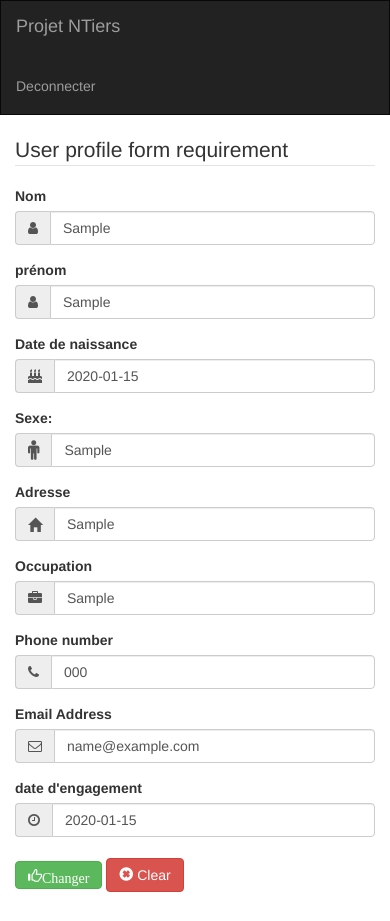
After one commit to Brikc1510/Projet_Ntiers, a PHP site: the page made by GestionInterventions/views/profil_modifier.php in a window 390 px wide. The commit adds this page. Run offline with PHP 8.4, Linux system fonts and the light colour scheme; the visitor is signed in with stand-in values (Sample User, id 1); the template is opened without the code that fills it: most values are stand-ins (such as "Sample title", 1, 10 or a date in 2020); some libraries are stand-ins or nearby versions; some web fonts are replaced.

Commit message:
Ajout d'un Profile d'utilisateur

```diff
--- a/GestionInterventions/views/common/entete.php
+++ b/GestionInterventions/views/common/entete.php
@@ -12,19 +12,21 @@
 
            //Droit pour pompier simple
            case 0:
-           echo '<li><a href="">Profil</a></li>';
+           echo '<li><a href="index.php?c=user&m=information">Profil</a></li>';
            echo '<li><a href="index.php?c=intervention&m=index">Mes Participations</a></li>';
 
           break;
 
           //Droit pour chef de section
           case 2:
+          echo '<li><a href="index.php?c=user&m=information">Profil</a></li>';
           echo '<li><a href="index.php?c=intervention&m=afficher">Saisi Interventions</a></li>';
           echo '<li><a href="index.php?c=intervention&m=index">Mes Interventions</a></li>';
 
           break;
           //Droit pour chef de centre
           case 3:
+          echo '<li><a href="index.php?c=user&m=information">Profil</a></li>';
             echo '<li><a href="index.php?c=intervention&m=afficher">Saisi Interventions</a></li>';
             echo '<li><a href="index.php?c=intervention&m=index">Tous Les Interventions</a></li>';
             echo '<li><a href="index.php?c=intervention&m=listeInterAvalider">Interventions à valider</a></li>';
@@ -32,6 +34,7 @@
           break;
           //Droit pour admin
           case 4:
+          echo '<li><a href="index.php?c=user&m=information">Profil</a></li>';
             echo '<li><a href="index.php?c=intervention&m=afficher">Saisi Interventions</a></li>';
             echo '<li><a href="index.php?c=intervention&m=index">Tous Les Interventions</a></li>';
             echo '<li><a href="index.php?c=intervention&m=listeInterAvalider">Interventions à valider</a></li>';
--- /dev/null
+++ b/GestionInterventions/views/profil_modifier.php
@@ -0,0 +1,197 @@
+<?php
+function fAge($date) {
+  $datetime1 = new DateTime("today");
+  $datetime2 = new DateTime($date);
+  $interval = $datetime2->diff($datetime1);
+  return $interval->format('%y');
+  }  ?>
+<html>
+<head>
+    <title>Interventions</title>
+    <link rel="stylesheet" type="text/css" href="vendors/css/myStyle.css">
+    <link rel="stylesheet" type="text/css" href="vendors/css/bootstrap.min.css">
+    <link href="https://maxcdn.bootstrapcdn.com/font-awesome/4.5.0/css/font-awesome.min.css" rel="stylesheet" integrity="sha256-3dkvEK0WLHRJ7/Csr0BZjAWxERc5WH7bdeUya2aXxdU= sha512-+L4yy6FRcDGbXJ9mPG8MT/3UCDzwR9gPeyFNMCtInsol++5m3bk2bXWKdZjvybmohrAsn3Ua5x8gfLnbE1YkOg==" crossorigin="anonymous">
+    <!-- Bootstrap Core CSS -->
+<!--     <link href="css/bootstrap.min.css" rel="stylesheet"> -->
+<link href="https://maxcdn.bootstrapcdn.com/bootstrap/3.3.6/css/bootstrap.min.css" rel="stylesheet" integrity="sha256-7s5uDGW3AHqw6xtJmNNtr+OBRJUlgkNJEo78P4b0yRw= sha512-nNo+yCHEyn0smMxSswnf/OnX6/KwJuZTlNZBjauKhTK0c+zT+q5JOCx0UFhXQ6rJR9jg6Es8gPuD2uZcYDLqSw==" crossorigin="anonymous">
+
+<?php require_once VIEWS.DS.'common'.DS.'entete.php';  ?>
+</head>
+<body>
+
+   <div class="container">
+<div class="row">
+<div class="col-md-10 ">
+<?php foreach ($info as $e){ ?>
+<form class="form-horizontal" action="index.php?c=user&m=modifierbdd" method="post">
+<fieldset>
+
+<!-- Form Name -->
+<legend>User profile form requirement</legend>
+
+<!-- Text input-->
+
+
+
+
+<div class="form-group">
+  <label class="col-md-4 control-label" for="Name (Full name)">Nom</label>
+  <div class="col-md-4">
+ <div class="input-group">
+       <div class="input-group-addon">
+        <i class="fa fa-user">
+        </i>
+       </div>
+       <input id="Name (Full name)" name="n" type="text" value=<?php if (isset($e->P_NOM)) echo $e->P_NOM; ?> class="form-control input-md">
+      </div>
+      </div>
+
+  </div>
+
+  <div class="form-group">
+  <label class="col-md-4 control-label" for="Name (Full name)">prénom</label>
+  <div class="col-md-4">
+ <div class="input-group">
+       <div class="input-group-addon">
+        <i class="fa fa-user">
+        </i>
+       </div>
+       <input id="Name" name="prenom" type="text"  value=<?php if (isset($e->P_PRENOM)) echo $e->P_PRENOM; ?> class="form-control input-md">
+      </div>
+      </div>
+
+</div>
+
+<div class="form-group">
+  <label class="col-md-4 control-label" for="Date Of Birth">Date de naissance</label>
+  <div class="col-md-4">
+
+  <div class="input-group">
+       <div class="input-group-addon">
+     <i class="fa fa-birthday-cake"></i>
+
+       </div>
+       <input id="Date Of Birth" name="dated" type="text" value=<?php if (isset($e->P_BIRTHDATE)) echo $e->P_BIRTHDATE; ?> class="form-control input-md">
+      </div>
+
+
+  </div>
+</div>
+<div class="form-group">
+  <label class="col-md-4 control-label" for="Father">Sexe:</label>
+  <div class="col-md-4">
+  <div class="input-group">
+       <div class="input-group-addon">
+      <i class="fa fa-male" style="font-size: 20px;"></i>
+
+       </div>
+      <input id="Father" name="sexe" type="text" value=<?php if (isset($e->P_SEXE)) echo $e->P_SEXE; ?> class="form-control input-md">
+
+      </div>
+
+  </div>
+</div>
+<div class="form-group">
+  <label class="col-md-4 control-label" for="Availability time">Adresse</label>
+  <div class="col-md-4">
+  <div class="input-group">
+       <div class="input-group-addon">
+     <i class="glyphicon glyphicon-home"></i>
+
+       </div>
+    <input id="Availability time" name="add" type="text" value=<?php if (isset($e->P_ADDRESS)) echo $e->P_ADDRESS; ?> class="form-control input-md">
+
+      </div>
+
+
+  </div>
+</div>
+
+<div class="form-group">
+  <label class="col-md-4 control-label" for="Primary Occupation">Occupation</label>
+  <div class="col-md-4">
+  <div class="input-group">
+       <div class="input-group-addon">
+     <i class="fa fa-briefcase"></i>
+
+       </div>
+      <input id="Primary Occupation" name="poste" type="text" value=<?php if (isset($e->P_PROFESSION)) echo $e->P_PROFESSION; ?> class="form-control input-md">
+      </div>
+
+
+  </div>
+</div>
+
+<div class="form-group">
+  <label class="col-md-4 control-label" for="Phone number ">Phone number </label>
+  <div class="col-md-4">
+  <div class="input-group">
+       <div class="input-group-addon">
+     <i class="fa fa-phone"></i>
+
+       </div>
+    <input id="Phone number " name="tele" type="text"  value=<?php if (isset($e->P_PHONE)) echo $e->P_PHONE; ?> class="form-control input-md">
+
+      </div>
+      </div>
+      </div>
+      <div class="form-group">
+  <label class="col-md-4 control-label" for="Email Address">Email Address</label>
+  <div class="col-md-4">
+  <div class="input-group">
+       <div class="input-group-addon">
+     <i class="fa fa-envelope-o"></i>
+
+       </div>
+    <input id="Email Address" name="email" type="text"  value=<?php if (isset($e->P_EMAIL)) echo $e->P_EMAIL; ?>  class="form-control input-md">
+
+      </div>
+
+  </div>
+</div>
+
+<div class="form-group">
+  <label class="col-md-4 control-label" for="Availability time">date d'engagement</label>
+  <div class="col-md-4">
+  <div class="input-group">
+       <div class="input-group-addon">
+     <i class="fa fa-clock-o"></i>
+
+       </div>
+    <input id="Availability time" name="datee" type="text" value=<?php if (isset($e->P_DATE_ENGAGEMENT)) echo $e->P_DATE_ENGAGEMENT; ?> class="form-control input-md">
+
+      </div>
+
+
+  </div>
+</div>
+<div class="form-group">
+  <label class="col-md-4 control-label" ></label>
+  <div class="col-md-4">
+  <button type="submit" class="btn btn-success" name="submit"><span class="glyphicon glyphicon-thumbs-up">Changer</button>
+  <!-- <a href="#" class="btn btn-success"><span class="glyphicon glyphicon-thumbs-up"></span> Submit</a> -->
+  <a href="index.php?c=user&m=modifier&id='.$e->P_CODE." class="btn btn-danger" value=""><span class="glyphicon glyphicon-remove-sign"></span> Clear</a>
+
+  </div>
+</div>
+
+</fieldset>
+</form>
+<?php }?>
+</div>
+<div class="col-md-2 hidden-xs">
+<img src="http://websamplenow.com/30/userprofile/images/avatar.jpg" class="img-responsive img-thumbnail ">
+  </div>
+
+
+</div>
+   </div>
+    <!-- jQuery Version 1.11.1 -->
+    <script src="js/jquery.js"></script>
+
+    <!-- Bootstrap Core JavaScript -->
+    <script src="js/bootstrap.min.js"></script>
+
+</body>
+
+</html>
```
Also changed, not shown: GestionInterventions/Api/ModelePersonnel.php (+33 -0 lines), GestionInterventions/controllers/userC.php (+48 -0 lines), GestionInterventions/models/usersM.php (+18 -0 lines), GestionInterventions/views/common/enteteU.php (deleted, +0 -14 lines), GestionInterventions/views/interventions_view1.php (deleted, +0 -67 lines), GestionInterventions/views/profil_view.php (added, +59 -0 lines).
